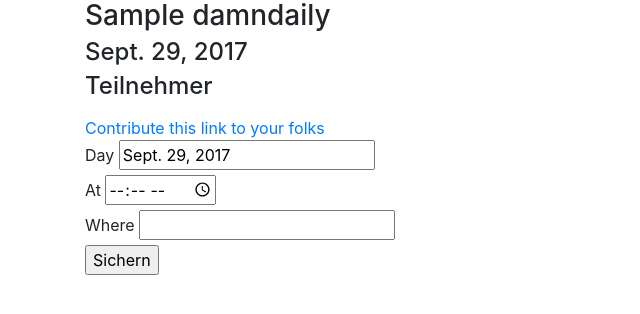
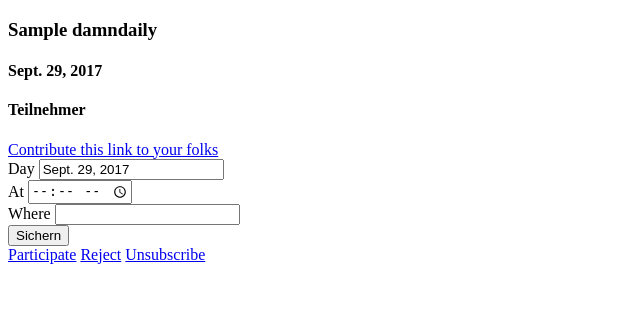
Before and after one commit to captain-proton/damndaily, a Django app: page /damndaily/daily/1/ in a window 1280 px wide. Shown: the top 314 px of the page, without its empty margins (0-640 px from the left). Run offline with Django 3.2, Linux system fonts and the light colour scheme; tables that the repository leaves empty hold one stand-in row (values such as "Sample post"); some libraries are stand-ins or nearby versions.

Commit message:
added participate opportunity to authenticated users

```diff
--- /dev/null
+++ b/webapp/account.py
@@ -0,0 +1,2 @@
+def profile(request):
+    pass
--- a/webapp/models.py
+++ b/webapp/models.py
@@ -22,8 +22,8 @@
     user = models.ForeignKey(User)
 
     def __str__(self):
-        fmt = '<Subscription daily={0:s}  user={1:s}'
-        fmt_obj = [self.damndaily.name, self.user.username]
+        fmt = '<Subscription daily={0:s}  user={1:s} active={2:b}'
+        fmt_obj = [self.damndaily.name, self.user.username, not self.end]
         fmt = ''.join([fmt, '>'])
         return fmt.format(*fmt_obj)
 
--- a/webapp/templates/webapp/index.html
+++ b/webapp/templates/webapp/damndaily/index.html
@@ -18,7 +18,7 @@
         <li>{{ participation.user }}</li>
         {% endfor %}
     </ul>
-    <a href="{% url 'webapp:partake' damndaily.external_id %}">{% trans 'Contribute this link to your folks' %}</a>
+    <a href="{% url 'webapp:subscribe' damndaily.external_id %}">{% trans 'Contribute this link to your folks' %}</a>
 </section>
 <section>
     <form action="{% url 'webapp:update_today' today.id %}" method="post">
@@ -41,6 +41,12 @@
     </form>
 </section>
 
+<section>
+    <a href="{% url "webapp:participate" today.id %}">{% trans 'Participate' %}</a>
+    <a href="{% url "webapp:reject" today.id %}">{% trans 'Reject' %}</a>
+    <a href="{% url "webapp:unsubscribe" damndaily.id %}">{% trans 'Unsubscribe' %}</a>
+</section>
+
 {% if messages %}
 <section>
     <ul>
--- a/webapp/templates/webapp/partake.html
+++ b/webapp/templates/webapp/damndaily/subscribe.html
@@ -4,9 +4,9 @@
 {% block content %}
 <section>
     <header>
-        <h3>{% trans 'Partake' %}</h3>
+        <h3>{% trans 'Subscribe' %}</h3>
     </header>
-    <form action="{% url 'webapp:save_partake' %}" method="post">
+    <form action="{% url 'webapp:save_subscription' %}" method="post">
         {% csrf_token %}
         <div>
             <label for="damndaily">Damn daily</label>
--- a/webapp/templates/webapp/layout.html
+++ b/webapp/templates/webapp/layout.html
@@ -8,16 +8,11 @@
     <meta charset="utf-8">
     <meta name="viewport" content="width=device-width, initial-scale=1, shrink-to-fit=no">
     <title>{% block pagetitle %}{% endblock pagetitle %}</title>
-    <link rel="stylesheet" href="https://maxcdn.bootstrapcdn.com/bootstrap/4.0.0-beta/css/bootstrap.min.css" integrity="sha384-/Y6pD6FV/Vv2HJnA6t+vslU6fwYXjCFtcEpHbNJ0lyAFsXTsjBbfaDjzALeQsN6M" crossorigin="anonymous">
 </head>
 
 <body>
-    <div class="content container">
-        <div class="row">
-            <div class="col-md-8">
-                {% block content %}{% endblock %}
-            </div>
-        </div>
+    <div class="content">
+        {% block content %}{% endblock %}
     </div>
 
     <!-- Optional JavaScript -->
--- a/webapp/urls.py
+++ b/webapp/urls.py
@@ -1,7 +1,7 @@
 from django.conf.urls import url, include
 from django.contrib.auth import views as auth_views
 
-from . import views, auth
+from . import views, account, auth
 
 urlpatterns = [
     url(r'^$', views.index, name='index'),
@@ -9,16 +9,26 @@
     url(r'^save/$', views.save_damn_daily, name='save_damn_daily'),
 
     url(r'^daily/(?P<damndailyid>[a-zA-Z0-9]+)/$', views.view, name='view'),
-    url(r'^daily/(?P<damndailyid>[a-zA-Z0-9]+)/partake/$',
-        views.partake, name='partake'),
-    url(r'^daily/(?P<damndailyid>[a-zA-Z0-9]+)/save_partake/$',
-        views.save_partake, name='save_partake'),
+    url(r'^daily/(?P<damndailyid>[a-zA-Z0-9]+)/subscribe/$',
+        views.subscribe, name='subscribe'),
+    url(r'^daily/(?P<damndailyid>[a-zA-Z0-9]+)/save_subscription/$',
+        views.save_subscription, name='save_subscription'),
+    url(r'daily/(?P<damndailyid>[a-zA-Z0-9]+)/unsubscribe/$',
+        views.unsubscribe, name='unsubscribe'),
 
+    url(r'^today/(?P<todayid>[a-zA-Z0-9]+)/$',
+        views.TodayDetailView.as_view(), name='today'),
     url(r'^today/(?P<todayid>[a-zA-Z0-9]+)/update_today/$',
         views.update_today, name='update_today'),
+
+    url(r'^today/(?P<todayid>[a-zA-Z0-9]+)/participate/$',
+        views.participate, name='participate'),
+    url(r'^today/(?P<todayid>[a-zA-Z0-9]+)/reject/$',
+        views.reject, name='reject'),
 
     url(r'^login/$', auth_views.LoginView.as_view(), name='login'),
     url(r'^reset_password/$', auth.reset_password, name='reset_password'),
     url(r'^register/$', auth.register, name='register'),
+    url(r'^accounts/profile/$', account.profile, name='profile'),
     url('^', include('django.contrib.auth.urls')),
 ]
--- a/webapp/views.py
+++ b/webapp/views.py
@@ -2,28 +2,37 @@
 from django.http import HttpResponseRedirect
 from django.urls import reverse
 from django.contrib.auth.decorators import login_required
+from django.views import generic
 from datetime import date
 from .models import DamnDaily, Today, Participation, Message
 from . import services
 
 
-# Create your views here.
+class TodayDetailView(generic.DetailView):
+    model = Today
+
+
 def index(request):
-    return HttpResponse('hello damn daily')
+    return render(request, 'webapp/welcome.html')
 
 
 @login_required
 def create(request):
-    return render(request, 'webapp/create.html')
+    return render(request, 'webapp/damndaily/create.html')
 
 
 @login_required
-def partake(request, damndailyid):
-    return render(request, 'webapp/create.html')
+def subscribe(request, damndailyid):
+    return render(request, 'webapp/damndaily/subscribe.html')
 
 
-def save_partake(request, damndailyid, username):
-    return HttpResponse('partake damn daily id: %s' % (damndailyid,))
+@login_required
+def unsubscribe(request, damndailyid):
+    pass
+
+
+def save_subscription(request, damndailyid, username):
+    return HttpResponse('subscribe damn daily id: %s' % (damndailyid,))
 
 
 def save_damn_daily(request):
@@ -58,7 +67,7 @@
         'today': today,
         'messages': messages
     }
-    return render(request, 'webapp/index.html', context)
+    return render(request, 'webapp/damndaily/index.html', context)
 
 
 def update_today(request, todayid):
@@ -68,3 +77,15 @@
     today.save()
     return HttpResponseRedirect(reverse('webapp:view',
                                         args=(today.damndaily.external_id,)))
+
+
+def participate(request, todayid):
+    today = get_object_or_404(Today, pk=todayid)
+    participation = Participation(today=today, user=request.user)
+    participation.save()
+    return HttpResponseRedirect(reverse('webapp:view',
+                                        args=(today.damndaily.external_id,)))
+
+
+def reject(request, todayid):
+    pass
```
Also changed, not shown: webapp/templates/webapp/welcome.html (added, +8 -0 lines), webapp/templates/webapp/damndaily/create.html (renamed from webapp/templates/webapp/create.html).
